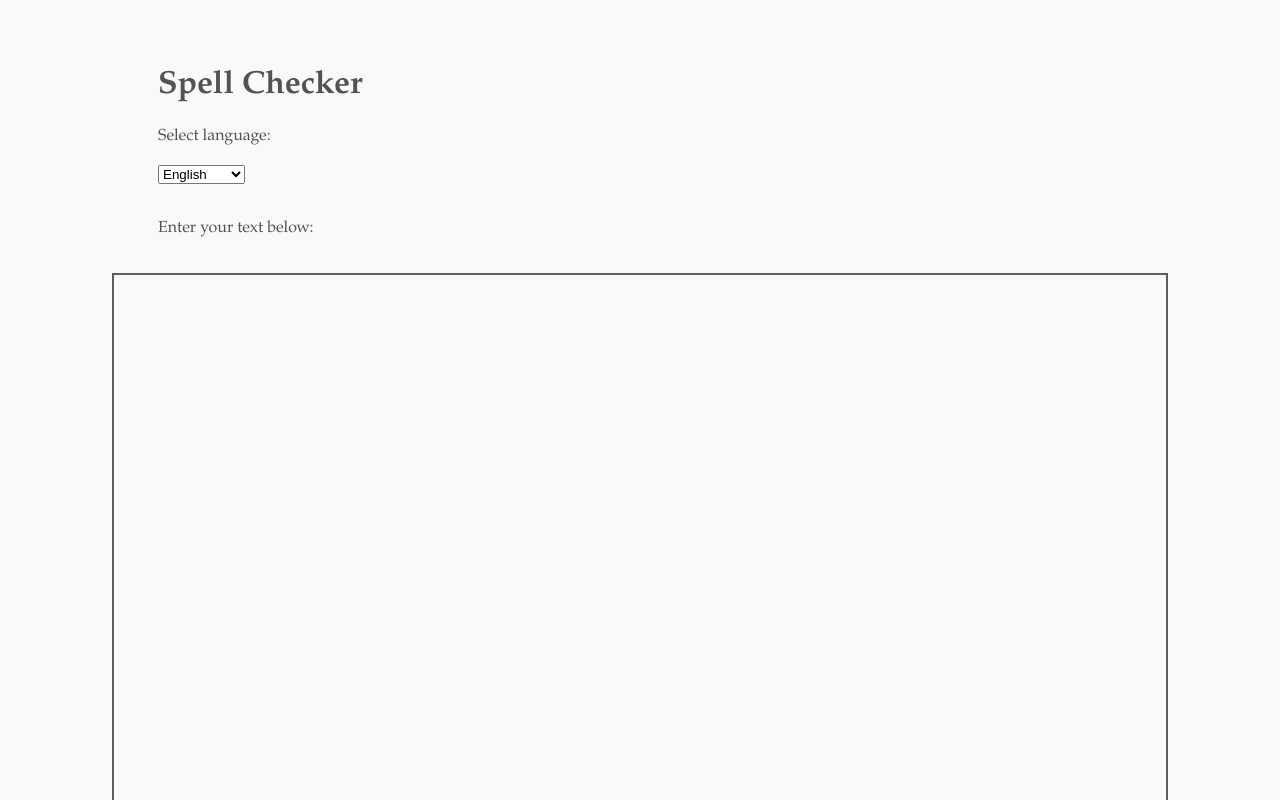
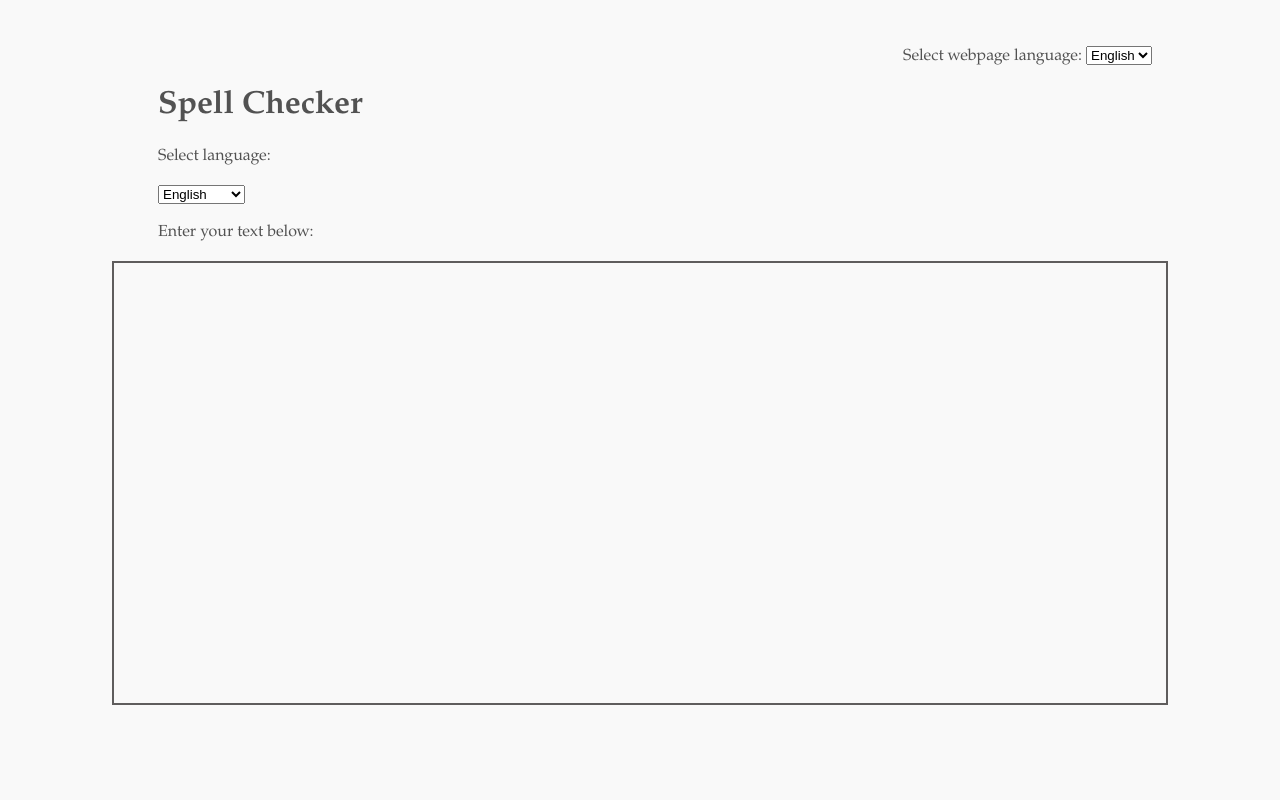
Before and after one commit to rjuliang/team6SpellCheckerCSCI5030-2021, a website: page index.html in a window 1280 px wide. Shown: the top 800 px of the page. Drawn offline with nearby package versions, Linux system fonts and the light colour scheme.

Commit message:
added multilingual support for webpage in English and Irish

```diff
--- a/index.html
+++ b/index.html
@@ -2,21 +2,29 @@
     <head>
         <title>SpellChecker</title>
         <link rel="stylesheet" type="text/css" href="stylesheets/main-style.css" />
+        <meta charset = "UTF-8">
     </head>
     <br>
     <body>
     <div class="border">
         <div class="heading">
             <br>
-            <h1>Spell Checker</h1>
-            <label>Select language: </label><br><br>
+            <div id="langDiv">
+                <label id="webLang">Select webpage language: </label>
+                <select id="languageSelection" onchange="changeLang()">
+                    <option value="en_us">English</option>
+                    <option value="ga">Irish</option>
+                </select>
+                </div>
+            <h1><div id="title">Spell Checker</div></h1>
+            <label id="textLang">Select language: </label><br><br>
             <select id="languageSelection">
                 <option value="en_us">English</option>
                 <option value="ga">Irish - Beta</option>
             </select>
             <br>
             <br>
-            <p size="5px"> Enter your text below:</p>
+            <div id="text" size="5px"> Enter your text below:</div>
         </div>
         <br>
         <!-- This is the new box we are using instead of the form -->
@@ -25,9 +33,11 @@
         <div id="contextMenu" class="context-menu" style="display:none"></div>
      </div>
     </body>
+
     <!--This is the script tag we call so our jQuery code works-->
     <script src="https://ajax.googleapis.com/ajax/libs/jquery/2.1.1/jquery.min.js"></script>
     <script src="scripts/onKey.js"></script>
+    <script src="scripts/pageLngSupport.js"></script>
     <script src="scripts/focusEndHelper.js"></script>
     <script src="scripts/redLines.js"></script>
     <script src="scripts/sendText.js"></script>
--- /dev/null
+++ b/scripts/pageLngSupport.js
@@ -0,0 +1,19 @@
+function changeLang() {
+    var x="";
+    x = document.getElementById("languageSelection").value;
+
+    if(x=="ga")
+    {
+        document.getElementById("title").innerHTML = "Seiceálaí Litrithe";
+        document.getElementById("webLang").innerHTML = "Roghnaigh teanga leathanach gréasáin: ";
+        document.getElementById("text").innerHTML = "Iontráil do théacs thíos: ";
+        document.getElementById("textLang").innerHTML = "Roghnaigh teanga téacs: ";
+    }
+    else
+    {
+        document.getElementById("title").innerHTML = "Spell Checker";
+        document.getElementById("webLang").innerHTML = "Select webpage language:  ";
+        document.getElementById("text").innerHTML = "Enter your text below: ";
+        document.getElementById("textLang").innerHTML = "Select text language: ";
+    }
+}
--- a/stylesheets/main-style.css
+++ b/stylesheets/main-style.css
@@ -19,17 +19,26 @@ body{
 /*These are the properties to add the border and height of the box*/
 #input{
     border: 2px solid rgb(95, 93, 93);
-    height: 800px;
+    height: 400px;
     width: 80%;
     margin: auto;
     padding: 20px;
     /*display: inline-block;*/
 }
 
+
+
 /*These are the properties to align the heading of the page*/
 .heading {
     margin: auto;
     padding-left: 150px;
+}
+
+#langDiv
+{
+    padding-right: 120px;
+    text-align: right;
+    margin: auto;
 }
 
 /*These are the properties to set the style of the outline box
```
